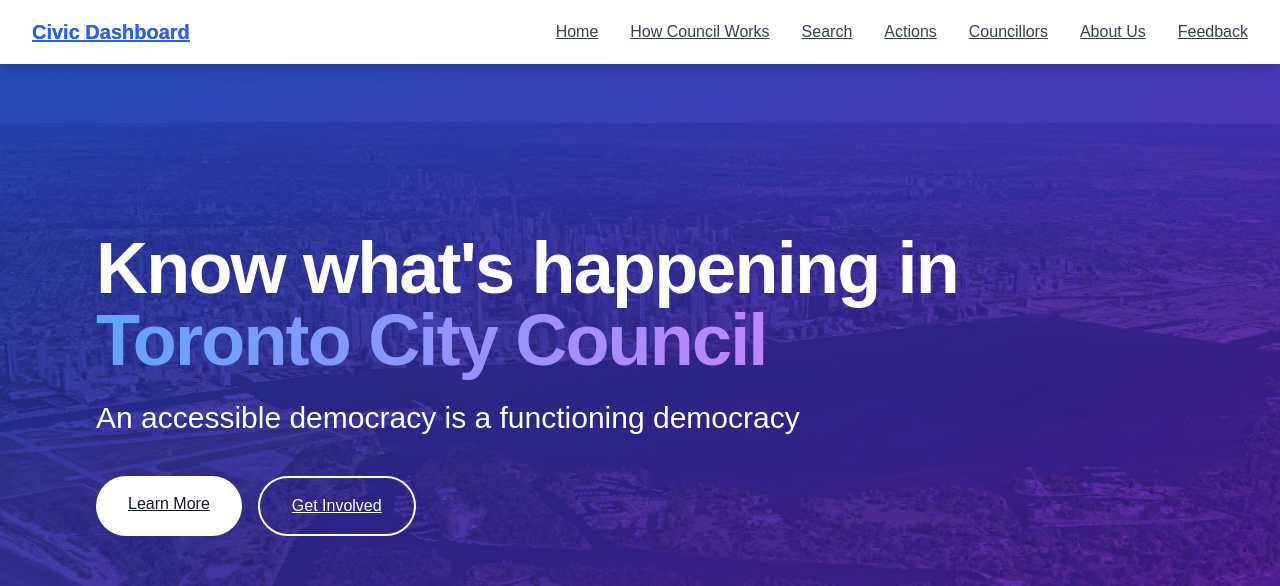
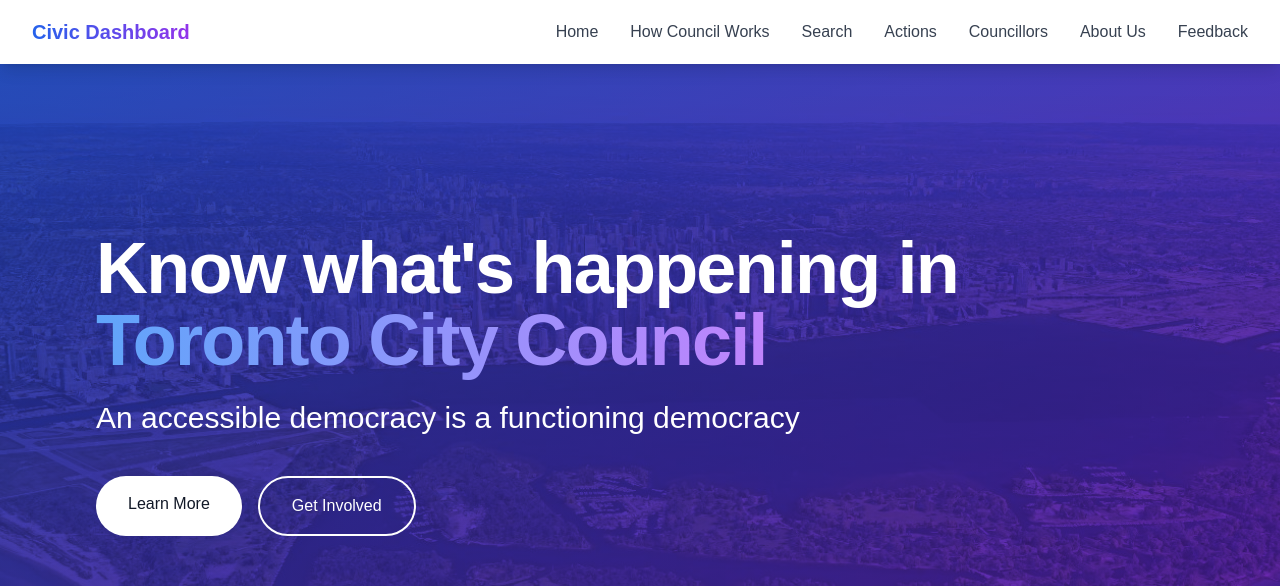
Before and after one commit to civic-dashboard/civic-dashboard-web, a Next.js app: page / in a window 1280 px wide. Shown: the top 586 px of the page. Built offline with nearby package versions, Linux system fonts and the light colour scheme.

Commit message:
restrict a tag modifications to main content only

```diff
--- a/src/app/globals.css
+++ b/src/app/globals.css
@@ -29,7 +29,7 @@
     --radius: 0.5rem;
   }
 
-  a {
+  main a {
     @apply text-blue-600 underline hover:text-blue-800;
   }
 }
```
